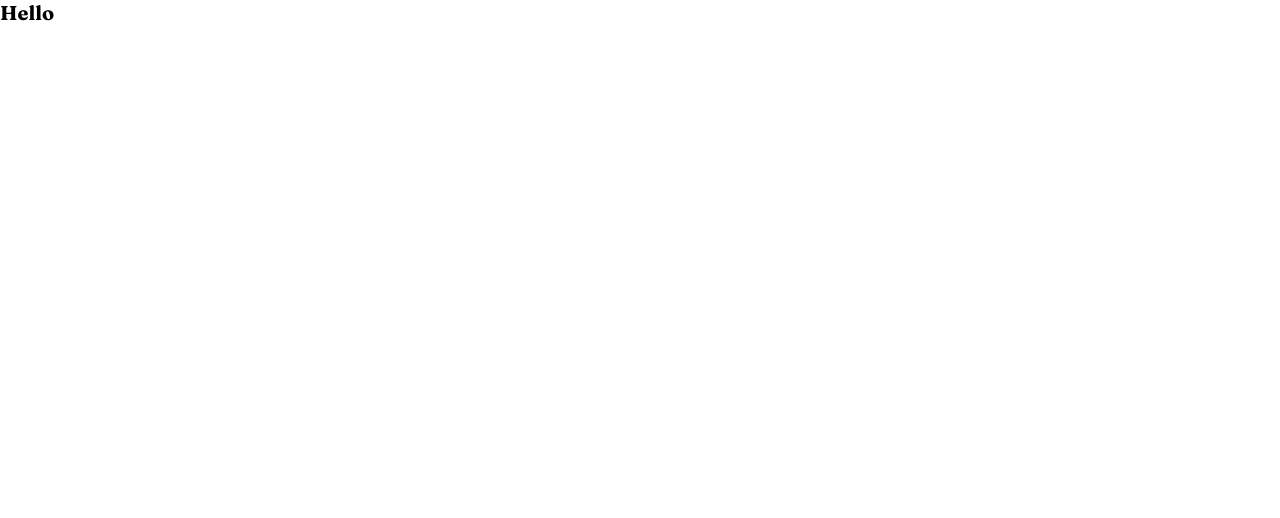
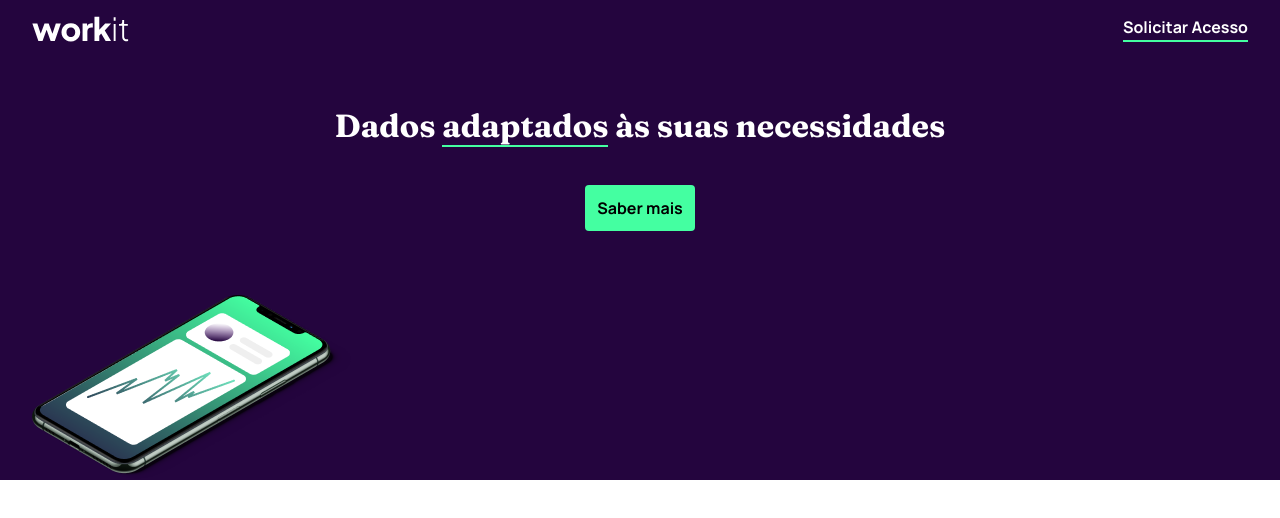
Before and after one commit to Dev-JoaoVictor/workit, a React (Vite) app: page / in a window 1280 px wide. Shown: the top 518 px of the page. Built offline with nearby package versions, Linux system fonts and the light colour scheme.

Commit message:
feat(header): adiciona a primeira parte do site o header

```diff
--- /dev/null
+++ b/src/components/Button/index.jsx
@@ -0,0 +1,5 @@
+import { Container } from "./styles";
+
+export function Button() {
+  return <Container>Saber mais</Container>;
+}
--- /dev/null
+++ b/src/components/Button/styles.js
@@ -0,0 +1,11 @@
+import styled from 'styled-components';
+
+export const Container = styled.button`
+  background-color: ${({ theme }) => theme.COLORS.GREEN};
+  padding: 1.2rem;
+  border: none;
+  font-family: ${({ theme }) => theme.FONTS.SECONDARY};
+  font-weight: bold;
+  font-size: 1.6rem;
+  border-radius: 4px;
+`;
--- a/src/page/Home/index.jsx
+++ b/src/page/Home/index.jsx
@@ -1,9 +1,28 @@
-import { Container } from "./styles";
+import { Container, Header } from "./styles";
+
+import { Button } from "../../components/Button";
+
+import logoLight from "../../assets/images/logo-light.svg";
+import deviceMobile from "../../assets/images/mobile.png";
 
 export function Home() {
   return (
     <Container>
-      <h1>Hello</h1>
+      <Header>
+        <div>
+          <nav>
+            <img src={logoLight} alt="" />
+            <a href="#">Solicitar Acesso</a>
+          </nav>
+          <section>
+            <h1>
+              Dados <strong>adaptados</strong> às suas necessidades
+            </h1>
+            <Button />
+          </section>
+      <img src={deviceMobile} alt="" />
+        </div>
+      </Header>
     </Container>
   );
 }
--- a/src/page/Home/styles.js
+++ b/src/page/Home/styles.js
@@ -2,8 +2,54 @@ import styled from "styled-components";
 
 export const Container = styled.main`
 
-  h1 {
-     font-family: ${({ theme }) => theme.FONTS.PRIMARY};
-     font-size: ${({theme}) => theme.FONT_SIZE.L};
+`;
+
+export const Header = styled.header`
+  background-color: ${({ theme }) => theme.COLORS.PURPLE_200};
+
+  height: 48rem;
+  padding: 1.6rem 3.2rem;
+  color: ${({ theme }) => theme.COLORS.WHITE_100};
+
+
+  > div {
+    animation: inicial 500ms  backwards;
+    nav {
+      display: flex;
+      align-items: center;
+      justify-content: space-between;
+
+      a {
+        font-size: 1.6rem;
+        color: ${({ theme }) => theme.COLORS.WHITE_100};
+        font-family: ${({ theme }) => theme.FONTS.SECONDARY};
+        font-weight: bold;
+        text-decoration: none;
+        border-bottom: 2px solid ${({ theme }) => theme.COLORS.GREEN};
+        padding-bottom: 2px ;
+      }
+    }
+
+    section {
+      margin: 6.4rem 0;
+      text-align: center;
+
+      h1 {
+        font-size: ${({ theme }) => theme.FONT_SIZE.SM};
+        font-family: ${({ theme }) => theme.FONTS.PRIMARY};
+        margin-bottom: 4rem;
+
+        strong {
+          border-bottom: 2px solid ${({ theme }) => theme.COLORS.GREEN};
+        }
+      }
+    }
+  }
+
+  @keyframes inicial {
+    0% {
+      opacity: 0.1;
+      transform: translateX(25px);
+    }
   }
 `;
--- a/src/styles/theme.js
+++ b/src/styles/theme.js
@@ -1,10 +1,10 @@
 export default {
   COLORS: {
-    PRIMARY_100: "#FFFFFF",
-    PRIMARY_200: "#FCF8FF",
-    PRIMARY_300: "#44FFA1",
-    PRIMARY_400: "#584D62",
-    PRIMARY_500: "#24053E",
+    WHITE_100: "#FFFFFF",
+    WHITE_200: "#FCF8FF",
+    GREEN: "#44FFA1",
+    PURPLE_100: "#584D62",
+    PURPLE_200: "#24053E",
   },
   FONTS: {
     PRIMARY: "'Fraunces', sans-serif",
```
Also changed, not shown: src/assets/images/mobile.png (added).
